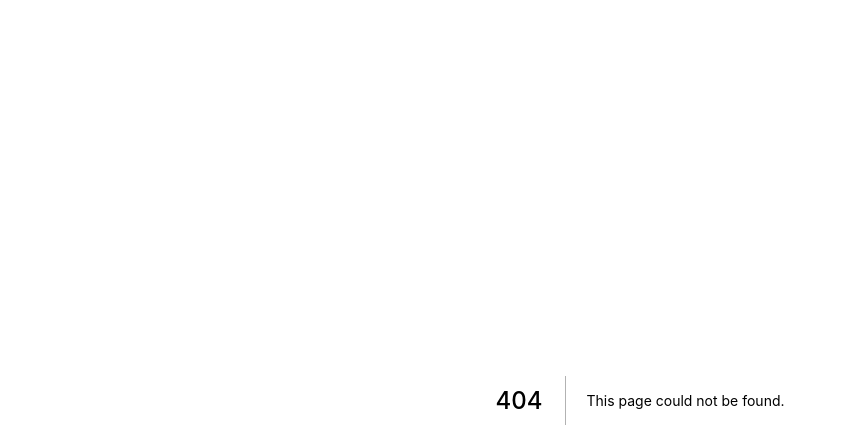
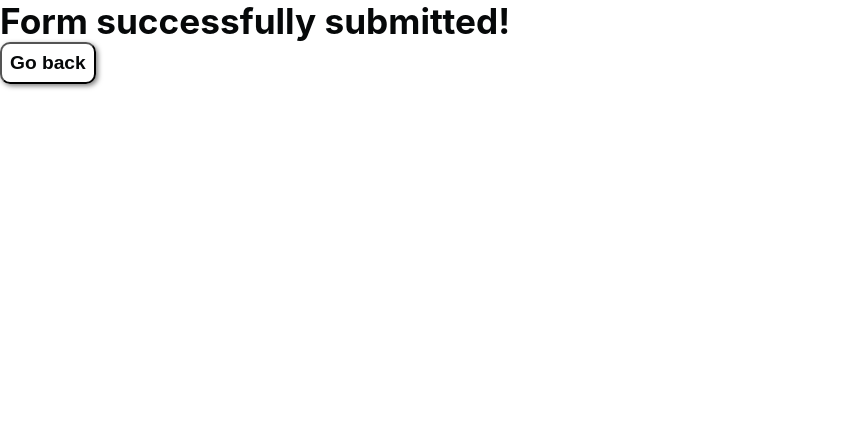
Before and after one commit to idemmanuel001/idoko-emmanuel-portfolio, a Next.js app: page /Success in a window 1280 px wide. Before the commit this address had no page. Shown: the top 448 px of the page, without its empty margins (0-847 px from the left). Built offline with nearby package versions, Linux system fonts and the light colour scheme.

Commit message:
added netlify recapcha to the contact form

```diff
--- /dev/null
+++ b/pages/Success.js
@@ -0,0 +1,27 @@
+import Link from 'next/link';
+import styled from 'styled-component';
+import { Container, Section, Button } from '../Components/styles/sharedStyles';
+
+export default function Success() {
+
+
+    return (
+        <Section>
+            <container>
+                <h1>
+                    Form successfully submitted!
+                </h1>
+
+                <Link
+                    href='/'
+                    passHref
+                >
+                    <Button>
+                        Go back
+                    </Button>
+
+                </Link>
+            </container>
+        </Section>
+    );
+}
```
Also changed, not shown: Components/Sections/ContactMe.js (+6 -2 lines).
